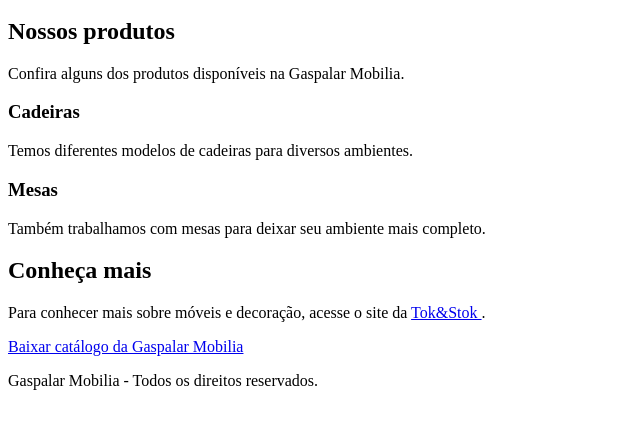
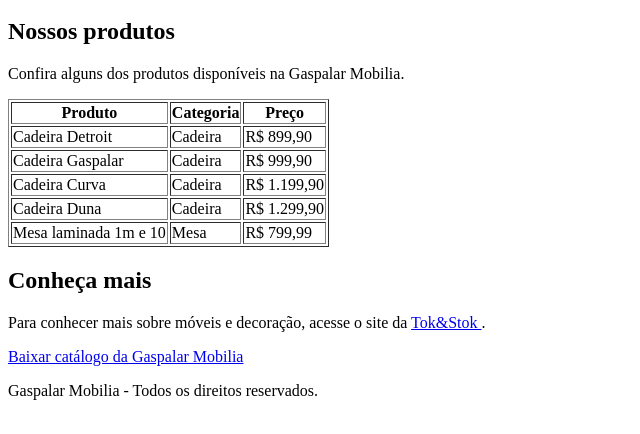
Before and after one commit to joaogaspari-collab/Gaspalar-mobi, a plain HTML site: page produtos.html in a window 1280 px wide. Shown: the part 100-534 px from the top of the page, without its empty margins (0-640 px from the left). Drawn offline with Linux system fonts and the light colour scheme.

Commit message:
tabela HTML de dados

```diff
--- a/produtos.html
+++ b/produtos.html
@@ -25,20 +25,48 @@
                 Confira alguns dos produtos disponíveis na Gaspalar Mobilia.
             </p>
 
-            <article>
-                <h3>Cadeiras</h3>
-                <p>
-                    Temos diferentes modelos de cadeiras para diversos ambientes.
-                </p>
-            </article>
+            <table border="1">
+                <thead>
+                    <tr>
+                        <th>Produto</th>
+                        <th>Categoria</th>
+                        <th>Preço</th>
+                    </tr>
+                </thead>
 
-            <article>
-                <h3>Mesas</h3>
-                <p>
-                    Também trabalhamos com mesas para deixar seu ambiente
-                    mais completo.
-                </p>
-            </article>
+                <tbody>
+                    <tr>
+                        <td>Cadeira Detroit</td>
+                        <td>Cadeira</td>
+                        <td>R$ 899,90</td>
+                    </tr>
+
+                    <tr>
+                        <td>Cadeira Gaspalar</td>
+                        <td>Cadeira</td>
+                        <td>R$ 999,90</td>
+                    </tr>
+
+                    <tr>
+                        <td>Cadeira Curva</td>
+                        <td>Cadeira</td>
+                        <td>R$ 1.199,90</td>
+                    </tr>
+
+                    <tr>
+                        <td>Cadeira Duna</td>
+                        <td>Cadeira</td>
+                        <td>R$ 1.299,90</td>
+                    </tr>
+
+                    <tr>
+                        <td>Mesa laminada 1m e 10</td>
+                        <td>Mesa</td>
+                        <td>R$ 799,99</td>
+                    </tr>
+                </tbody>
+            </table>
+
         </section>
 
         <aside>
```
